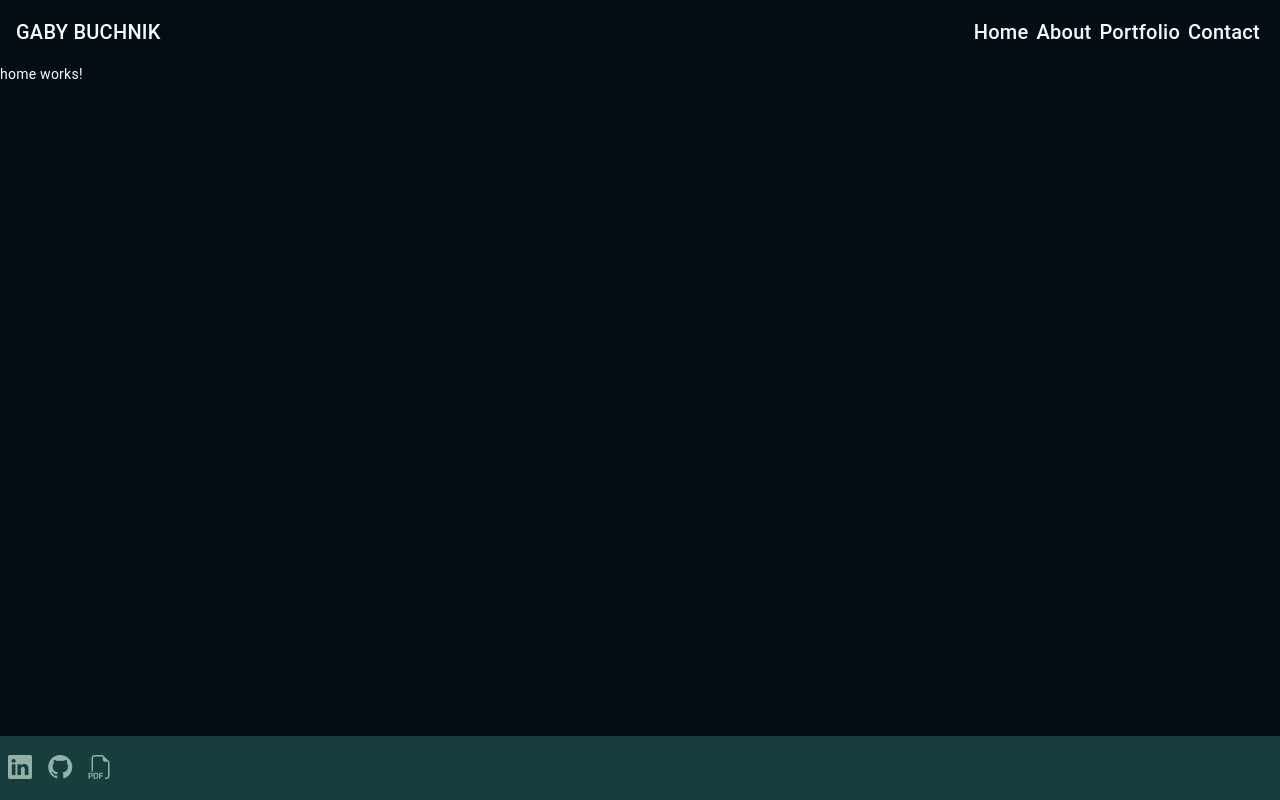
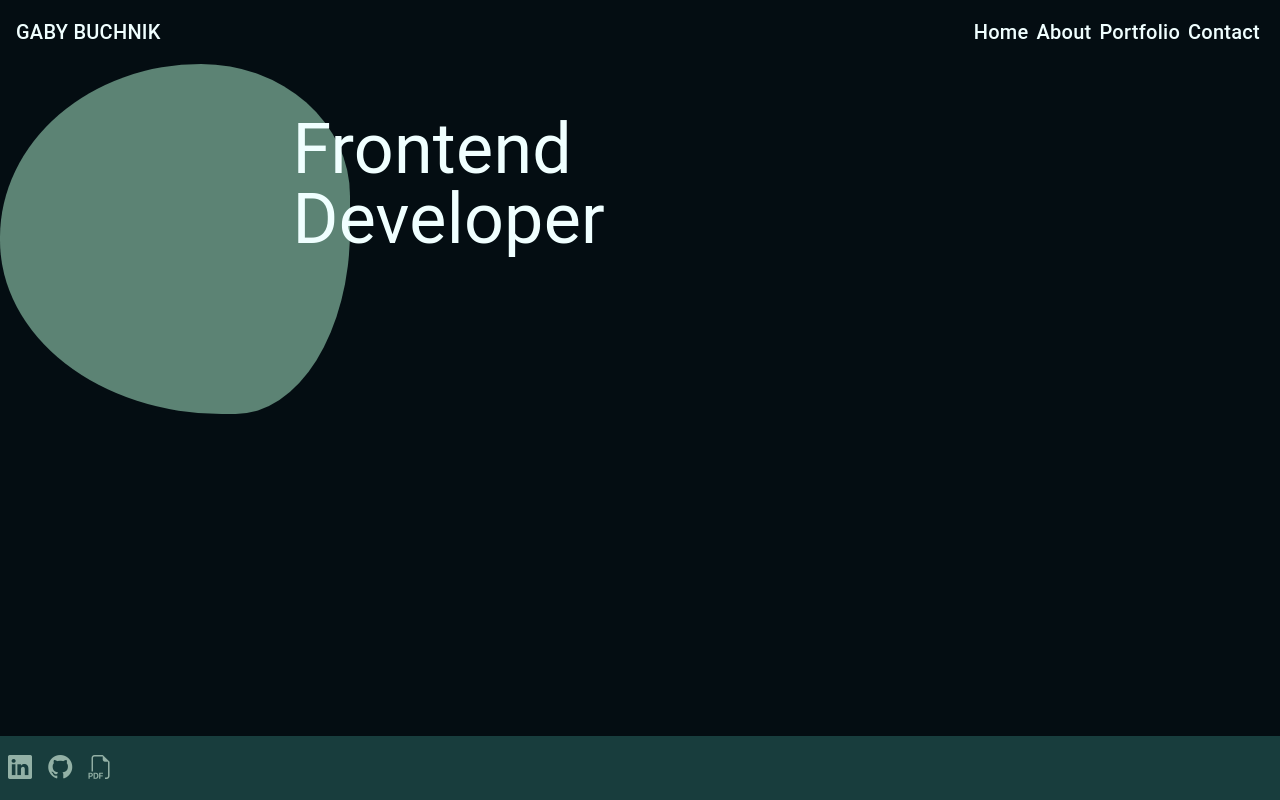
Before and after one commit to gabsy3/resume, an Angular app in the folder resume/: page / in a window 1280 px wide. Built offline with nearby package versions, Linux system fonts and the light colour scheme.

Commit message:
portfolio

```diff
--- a/resume/src/app/components/home/home.component.html
+++ b/resume/src/app/components/home/home.component.html
@@ -1 +1,6 @@
-<p>home works!</p>
+<div class='blob position-relative'>
+    <div class="text position-absolute fix-pos">
+        <div>Frontend</div>
+        <div>Developer</div>
+    </div>
+</div>
--- a/resume/src/app/components/home/home.component.scss
+++ b/resume/src/app/components/home/home.component.scss
@@ -0,0 +1,25 @@
+:host {
+    .blob {
+        height: 350px;
+        width: 350px;
+        border-radius: 58% 43% 33% 64% / 50% 38% 53% 50%;
+        background: #5C8374;
+    }
+
+    .text {
+        font-size: 3em;
+        line-height: 1;
+        @media screen and (min-width:768px) {
+            font-size: 5em;
+        }
+    }
+
+    .fix-pos {
+        right: -100px;
+        top: 100px;
+        @media screen and (min-width:768px) {
+            right: -255px;
+            top: 50px;
+        }
+    }
+}
```
